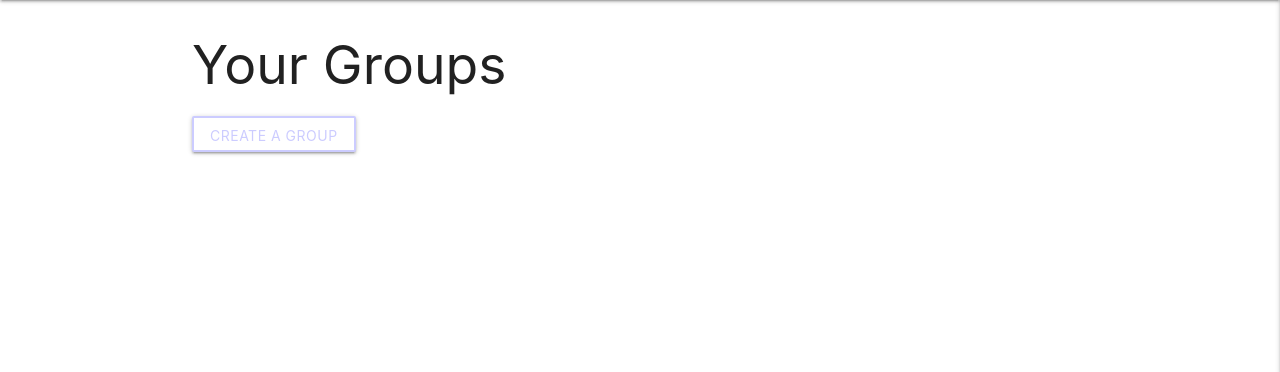
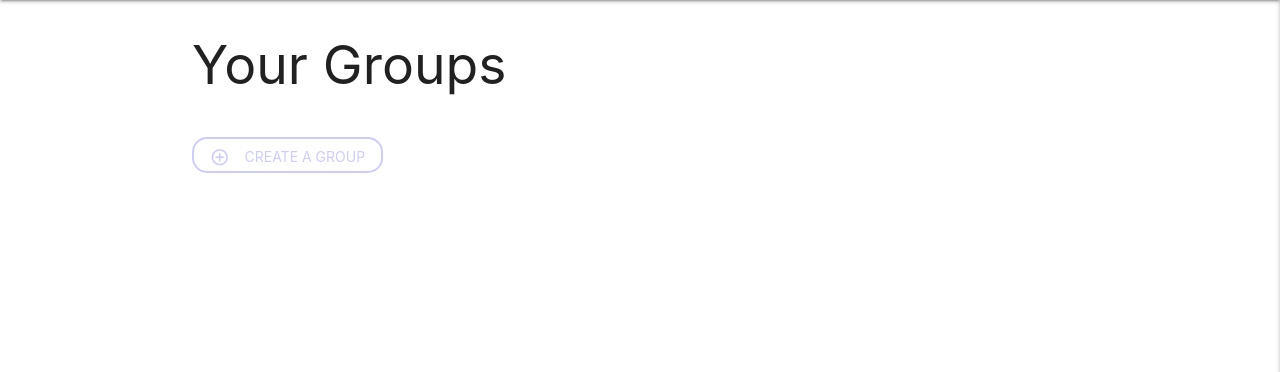
Before and after one commit to calebw3/Senior-Project, a Django app: template hello/templates/groups.html in a window 1280 px wide. Shown: the part 64-436 px from the top of the page. Run offline with Django 3.2, Linux system fonts and the light colour scheme; the template is opened without the code that fills it, so the values that code supplies are empty; some libraries are stand-ins or nearby versions.

Commit message:
fix some things

```diff
--- a/hello/templates/groups.html
+++ b/hello/templates/groups.html
@@ -4,9 +4,20 @@
 {% block content %}
   <div class="container" style="height: calc(100vh - 64px);">
     <h2>Your Groups</h2>
+    {% for group in user.0.1.groups %}
+      <div class="row">
+        {{group}}
+      </div>
+    {% endfor %}
+    <div class="row">
+      <div class="col s12 m3 push-">
+
+      </div>
+    </div>
 
   <!-- Modal Trigger -->
-  <a class="waves-effect waves-light btn modal-trigger" href="#modal1">Create a group</a>
+
+  <a class="waves-effect waves-light btn-flat modal-trigger" href="#modal1"><i class="material-icons left">add_circle_outline</i>Create a group</a>
 
   <!-- Modal Structure -->
   <div id="modal1" class="modal">
@@ -44,12 +55,6 @@
       </div>
     </div>
   </div>
-
-    {% for group in user.0.1.groups %}
-      <div class="row">
-        {{group}}
-      </div>
-    {% endfor %}
   </div>
 
 
```
